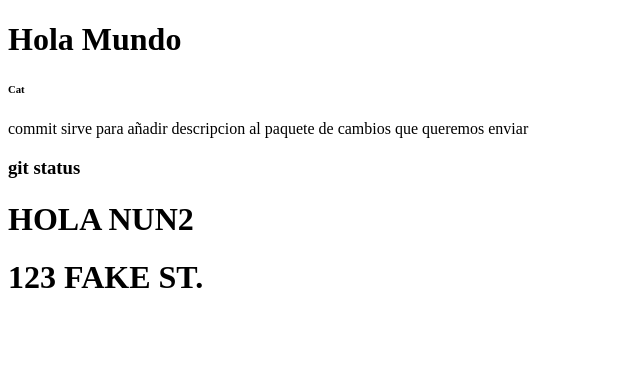
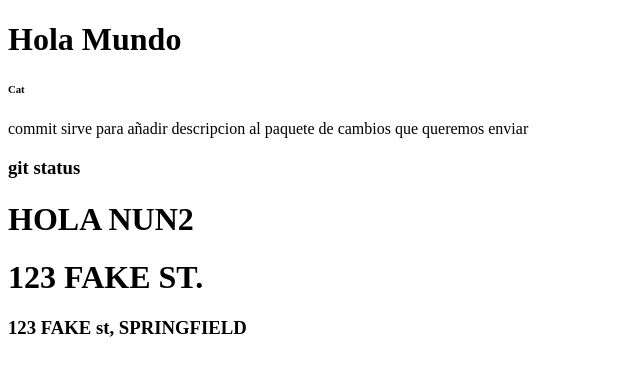
Before and after one commit to josefalaporte/Estructura, a plain HTML site: page index.html in a window 1280 px wide. Shown: the whole page, without its empty margins (0-640 px from the left). Drawn offline with Linux system fonts and the light colour scheme.

Commit message:
123 FAKE st, SPRINGFIELD

```diff
--- a/index.html
+++ b/index.html
@@ -12,6 +12,7 @@
     <h3>git status</h3>
     <h1>HOLA NUN2</h1>
     <h1>123 FAKE ST.</h1>
+    <h3>123 FAKE st, SPRINGFIELD</h3>
 
 </body>
 </html>
```
